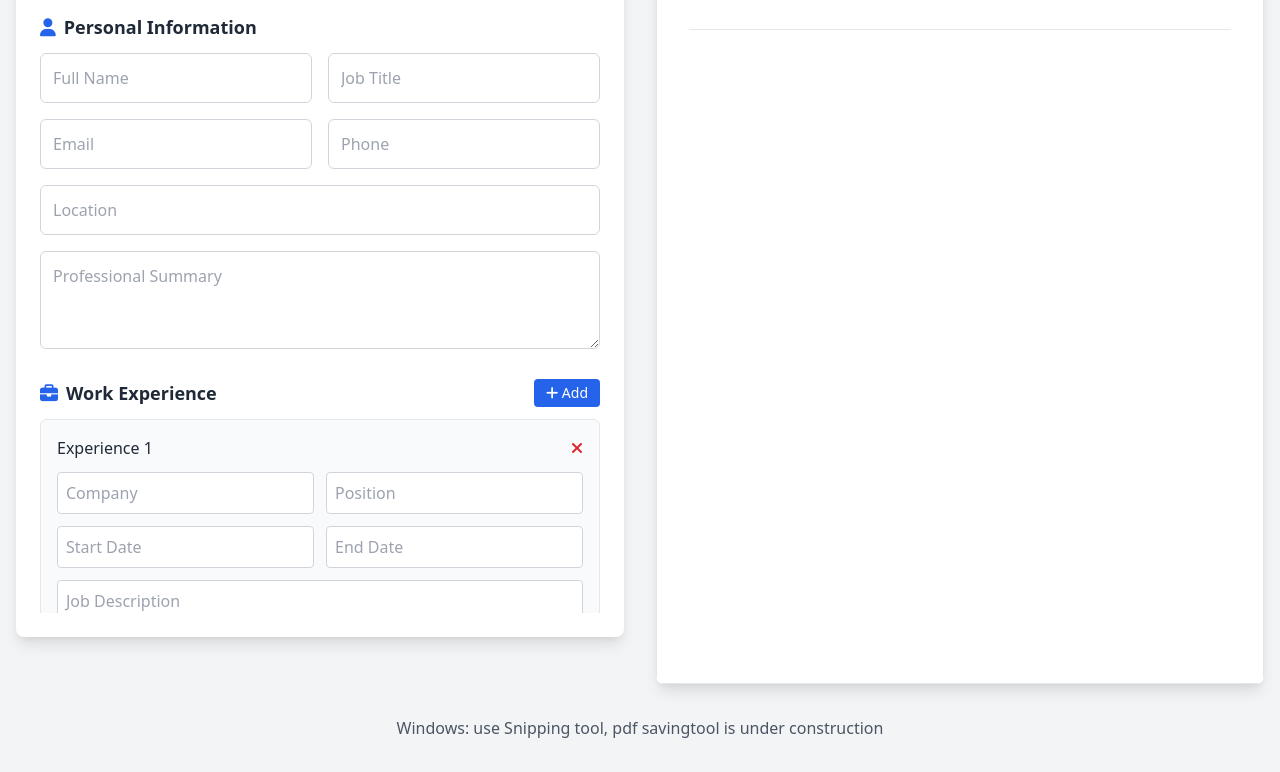
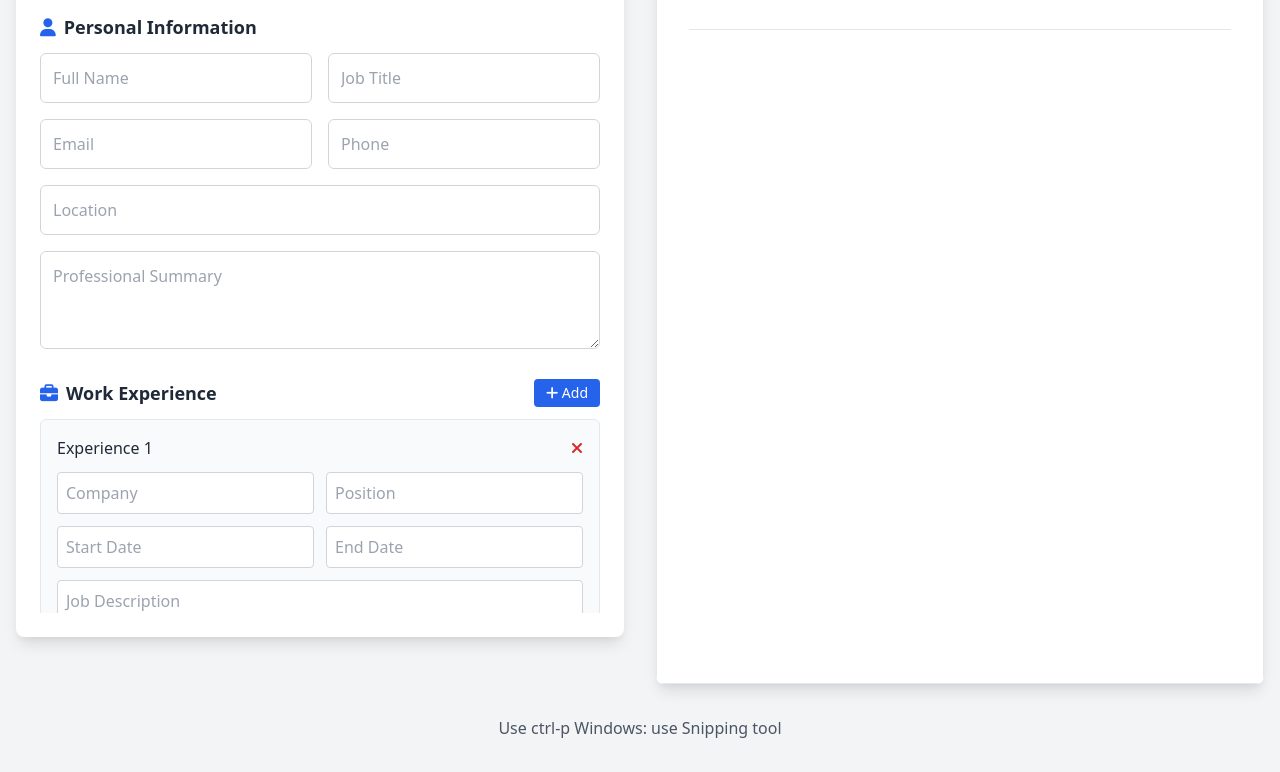
Before and after one commit to samsam23812/resumebuilder, a plain HTML site: page index.html in a window 1280 px wide. Shown: the part 305-1077 px from the top of the page. Drawn offline with nearby package versions, Linux system fonts and the light colour scheme.

Commit message:
Update index.html

```diff
--- a/index.html
+++ b/index.html
@@ -180,7 +180,7 @@
         </div>
 
         <div class="text-center mt-8 no-print">
-            <p class="text-gray-600">Windows: use Snipping tool, pdf savingtool is under construction</p>
+            <p class="text-gray-600"> Use ctrl-p Windows: use Snipping tool</p>
         </div>
     </div>
 
```
